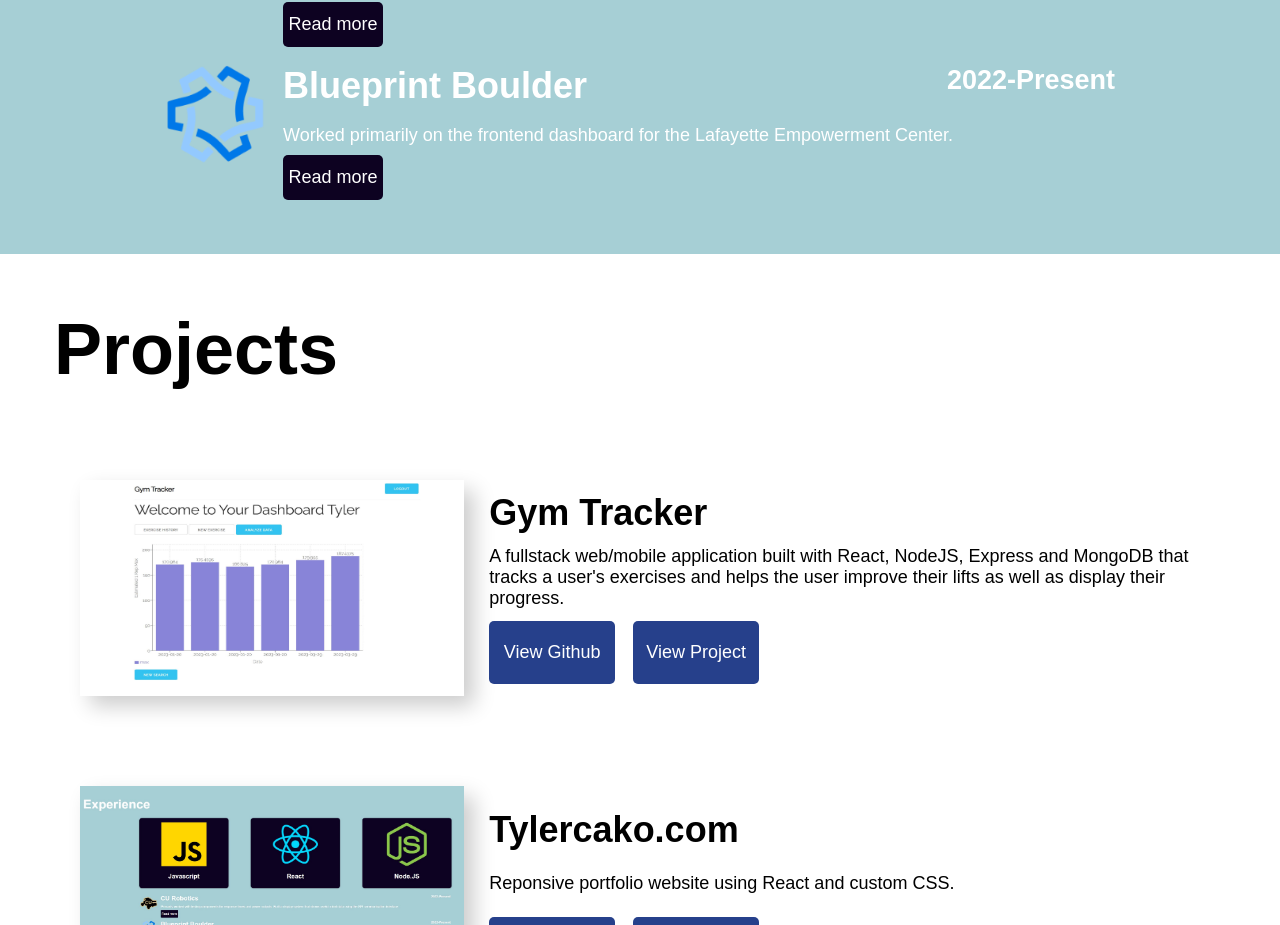
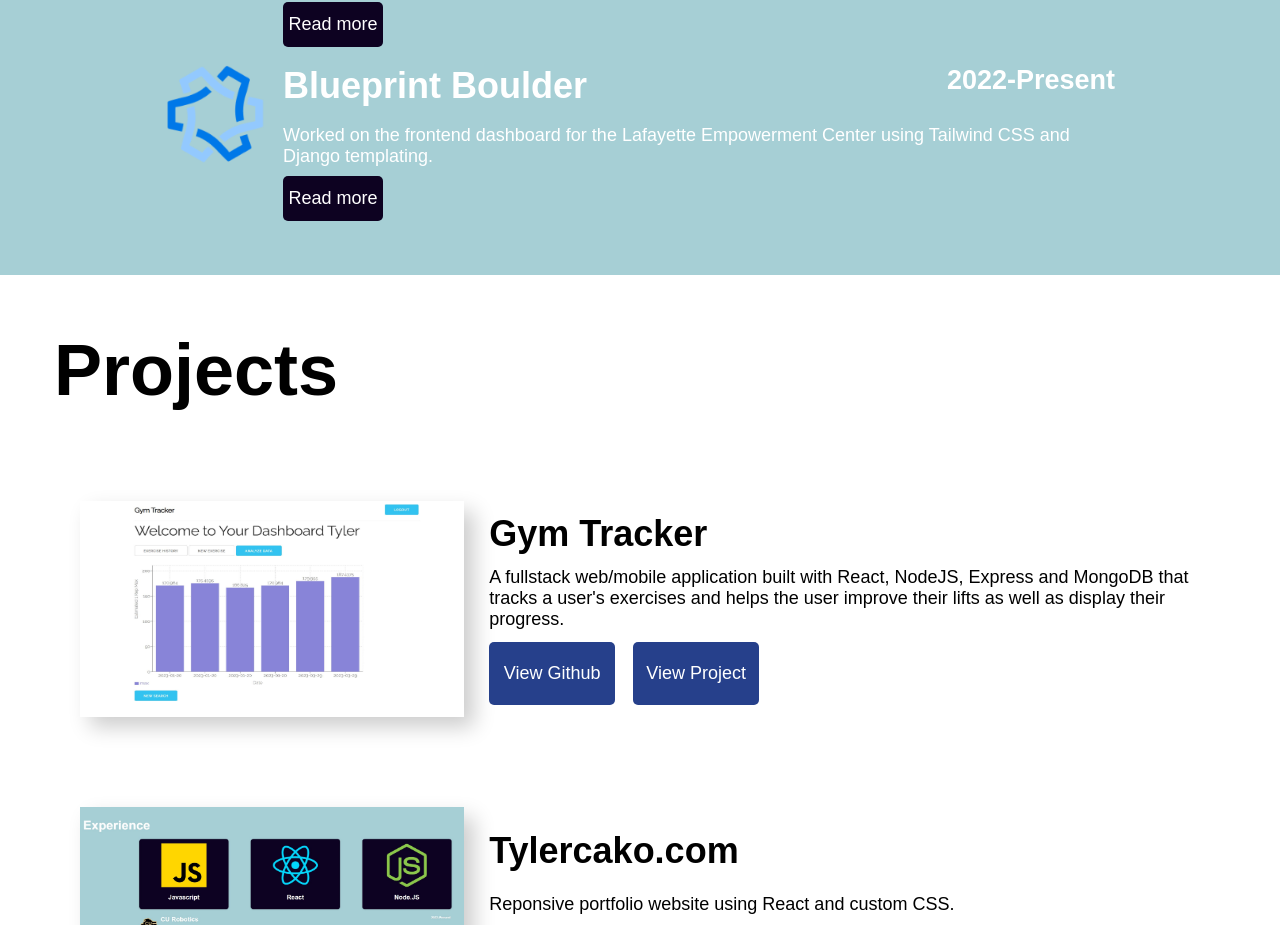
Before and after one commit to Tyler-Cako/tylercako.com, a React (Create React App) app: page / in a window 1280 px wide. Shown: the part 1358-2283 px from the top of the page. Built offline with nearby package versions, Linux system fonts and the light colour scheme.

Commit message:
about added text

```diff
--- a/src/pages/About.js
+++ b/src/pages/About.js
@@ -46,7 +46,7 @@ const About = () => {
                                         <h3>Blueprint Boulder</h3>
                                         <h4>2022-Present</h4>
                                     </div>
-                                    <p className="experience-txt">Worked primarily on the frontend dashboard for the Lafayette Empowerment Center.</p>
+                                    <p className="experience-txt">Worked on the frontend dashboard for the Lafayette Empowerment Center using Tailwind CSS and Django templating.</p>
                                     <a className="about-btn" target="_blank" href="https://blueprintboulder.org/">Read more</a>
                                 </div>
                             </div>
```
